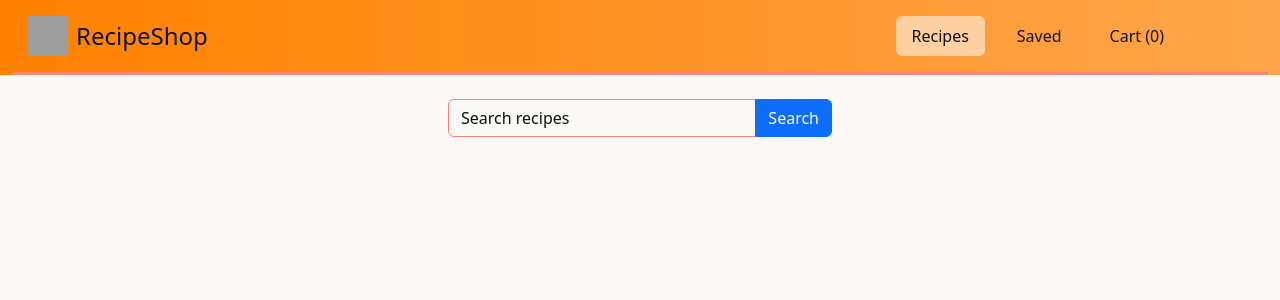
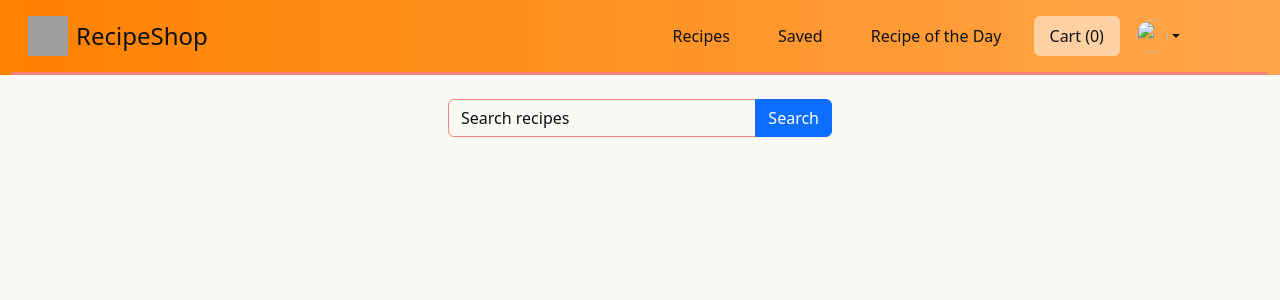
Before and after one commit to jackdkdf/recipe-shop, a Django app: page /recipe/cart in a window 1280 px wide. Shown: the top 300 px of the page. Run offline with Django 5.2, Linux system fonts and the light colour scheme; some libraries are stand-ins or nearby versions; grey boxes are pictures that could not be loaded.

Commit message:
Added google authentication, profile icon in top right of navbar, centered horizontally and vertically

```diff
--- a/core/templates/core/base.html
+++ b/core/templates/core/base.html
@@ -7,21 +7,37 @@
 
 <body data-bs-theme="miami" style="overscroll-behavior: none;">
     <div class="container-fluid" style="background: linear-gradient(90deg, var(--bs-secondary-bg),var(--bs-emphasis-color));">
-        <header class="d-flex flex-wrap justify-content-center py-3 mb-4 ps-3 pe-6 border-bottom border-3">
-          <a href="/" class="d-flex align-items-center mb-3 mb-md-0 me-md-auto link-body-emphasis text-decoration-none">
+        <header class="d-flex flex-wrap justify-content-center align-items-center py-3 mb-4 ps-3 pe-6 border-bottom border-3">
+          <a href="{% url 'recipe-list' %}" class="d-flex align-items-center mb-3 mb-md-0 me-md-auto link-body-emphasis text-decoration-none">
             <img class="bi me-2" width="40" height="40" src="{% static 'core/img/logo.png' %}">
             <span class="fs-4">RecipeShop</span>
           </a>
 
-          <ul class="nav nav-pills navbar-padding">
+          <!-- Check for current active url, set active navbar item -->
+          {% with request.resolver_match.url_name as url_name %}
+          <ul class="nav nav-pills navbar-padding align-items-center justify-content-center">
             <li class="nav-item">
-                <a href="{% url 'recipe-list' %}" class="nav-link active" aria-current="page" style="font-size: medium;">Recipes</a>
+                <a href="{% url 'recipe-list' %}" class="nav-link{% if url_name == 'recipe-list' %} active" aria-current="page" style="font-size: medium;{% endif %}{% if url_name == 'recipe-search' %} active" aria-current="page" style="font-size: medium;{% endif %}">Recipes</a>
             </li>
             <li class="nav-item">
-                <a href="{% url 'recipe-saved' %}" class="nav-link">Saved</a>
+                <a href="{% url 'recipe-saved' %}" class="nav-link{% if url_name == 'recipe-saved' %} active" aria-current="page" style="font-size: medium;{% endif %}">Saved</a>
             </li>
             <li class="nav-item">
-                <a href="{% url 'recipe-cart' %}" class="nav-link">Cart (<span id='cart-count'>0</span>)</a>
+              <a href="{% url 'recipe-day' %}" class="nav-link{% if url_name == 'recipe-day' %} active" aria-current="page" style="font-size: medium;{% endif %}">Recipe of the Day</a>
+          </li>
+            <li class="nav-item">
+                <a href="{% url 'recipe-cart' %}" class="nav-link{% if url_name == 'recipe-cart' %} active" aria-current="page" style="font-size: medium;{% endif %}">Cart (<span id='cart-count'>0</span>)</a>
+            </li>
+            {% endwith %}
+            <li class="nav-item dropdown align-items-center justify-content-center">
+              <a class="dropdown-toggle d-flex align-items-center link-body-emphasis text-decoration-none" href="#" id="navbarDropdownMenuLink" role="button" data-bs-toggle="dropdown" aria-haspopup="true" aria-expanded="false">
+                <img src="{{ user.socialaccount_set.all.0.get_avatar_url }}" width="32" height="32" class="bi rounded-circle ">
+              </a>
+              <div class="dropdown-menu m-0 p-0" aria-labelledby="navbarDropdownMenuLink">
+                <a class="dropdown-item" href="#">Dashboard</a>
+                <a class="dropdown-item" href="#">Edit Profile</a>
+                <a class="dropdown-item" href="#">Log Out</a>
+              </div>
             </li>
           </ul>
         </header>
--- a/core/templates/core/recipe_list.html
+++ b/core/templates/core/recipe_list.html
@@ -25,7 +25,7 @@
                             <img src="{{ recipe.image.url }}" class="card-img-top" style="width: 100%; height: 15rem; object-fit: cover;">
                             <div class="card-body" style=" background: #FFFFFF;">
                                 <h5 class="card-title">{{recipe.name}}</h5>
-                                <p class="card-text">Some quick example text to build on the card title and make up the bulk of the card's content.</p>
+                                <p class="card-text">REPLACE WITH A DESCRIPTION</p>
                                 <div class="row d-flex justify-content-center align-content-center">
                                     <a class="btn btn-primary col-5 me-1" href="{{ recipe.id }}/detail">Add to cart</a>
                                     <a class="btn btn-success col-5" href="{{ recipe.id }}/detail">Save</a>
@@ -41,6 +41,5 @@
 
 {% block scripts %}
 <script src="https://ajax.googleapis.com/ajax/libs/jquery/3.7.1/jquery.min.js"></script>
-<script src="{% static 'core/node_modules/@popperjs/core/dist/cjs/popper.js' %}"></script>
-<script src="{% static 'core/node_modules/bootstrap/dist/js/bootstrap.js' %}"></script>
+<script src="{% static 'core/node_modules/bootstrap/dist/js/bootstrap.bundle.js' %}"></script>
 {% endblock %}
--- a/core/urls.py
+++ b/core/urls.py
@@ -3,7 +3,7 @@ from django.urls import path
 from django.conf import settings
 from django.conf.urls.static import static
 
-from .views import RecipeListView, RecipeCreateView, RecipeDeleteView, RecipeDetailView, RecipeUpdateView, RecipeSavedView, RecipeCartView, RecipeSearchView
+from .views import RecipeListView, RecipeCreateView, RecipeDeleteView, RecipeDetailView, RecipeUpdateView, RecipeSavedView, RecipeCartView, RecipeSearchView, RecipeOfTheDayView
 
 urlpatterns = [
     path("recipe/list", RecipeListView.as_view(), name="recipe-list"),
@@ -12,6 +12,7 @@ urlpatterns = [
     path("recipe/add/", RecipeCreateView.as_view(), name="recipe-add"),
     path("recipe/<int:pk>/", RecipeUpdateView.as_view(), name="recipe-update"),
     path("recipe/<int:pk>/delete/", RecipeDeleteView.as_view(), name="recipe-delete"),
+    path("recipe/rotd", RecipeOfTheDayView.as_view(), name="recipe-day"),
     path("recipe/saved", RecipeSavedView.as_view(), name="recipe-saved"),
     path("recipe/cart", RecipeCartView.as_view(), name="recipe-cart"),
 ] + static(settings.MEDIA_URL, document_root=settings.MEDIA_ROOT)
--- a/core/views.py
+++ b/core/views.py
@@ -1,25 +1,25 @@
 # TODO
 # Account system using Google login
-# Filters
-# Search bar functionality
+# Filters (vegan/vegetarian/omnivore/carnivore)
 # Larger logo
 # Search filters
 # Cart
+# Proper pagination
+# Detailview
+# Recipe of the day
 # Saved recipes
 # Ingredients
 # Scraper
 # Hosting
-
-from typing import Any
 from django.db.models.query import QuerySet
 from django.urls import reverse_lazy
-from django.http import HttpResponse
 from django.views.generic import ListView, DetailView, CreateView, UpdateView, DeleteView
+from django.contrib.auth.mixins import LoginRequiredMixin
 
 from .models import Recipe
 
 # Default list view for all recipes unfiltered
-class RecipeListView(ListView):
+class RecipeListView(LoginRequiredMixin, ListView):
     model = Recipe
     paginate_by = 15
     template_name = "/core/recipe_list.html"
@@ -36,6 +36,10 @@ class RecipeSearchView(ListView):
         return object_list
 
 class RecipeDetailView(DetailView):
+    model = Recipe
+
+# TODO
+class RecipeOfTheDayView(DetailView):
     model = Recipe
 
 class RecipeCreateView(CreateView):
--- a/recipeshop/urls.py
+++ b/recipeshop/urls.py
@@ -5,4 +5,5 @@ from django.urls import include
 urlpatterns = [
     path('admin/', admin.site.urls),
     path('', include("core.urls")),
+    path('accounts/', include('allauth.urls')),
 ]
```
Also changed, not shown: core/models.py (+8 -0 lines), recipeshop/settings.py (+26 -0 lines).
